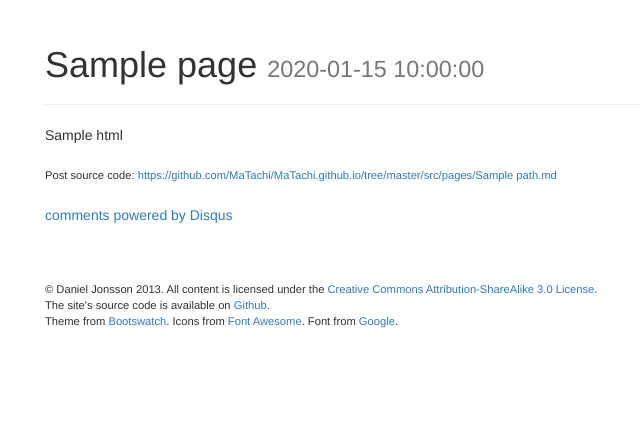
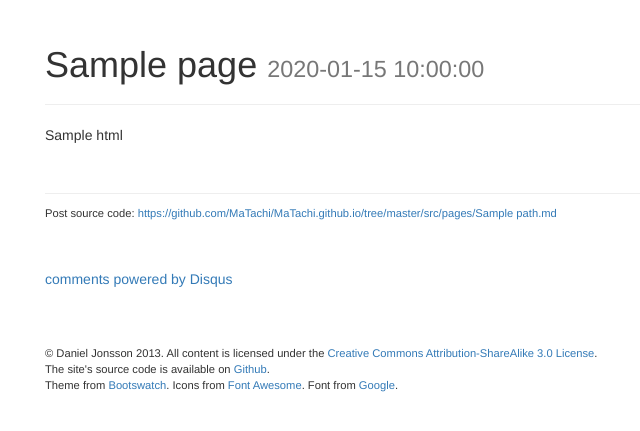
Before and after one commit to matachi/MaTachi.github.io, a Flask app: template src/blog/templates/blog/page.html in a window 1280 px wide. Shown: the part 51-482 px from the top of the page, without its empty margins (226-866 px from the left). Run offline with Flask 2, Linux system fonts and the light colour scheme; the template is opened without the code that fills it: most values are stand-ins (such as "Sample title", 1, 10 or a date in 2020); some libraries are stand-ins or nearby versions.

Commit message:
Update article footer styling

```diff
--- a/src/static/style.css
+++ b/src/static/style.css
@@ -23,6 +23,8 @@ body > .container {
 }
 
 article footer {
+  border-top: 1px solid #eee;
   font-size: 80%;
-  margin: 2em 0;
+  margin: 48px 0;
+  padding: 11px 0 0;
 }
```
